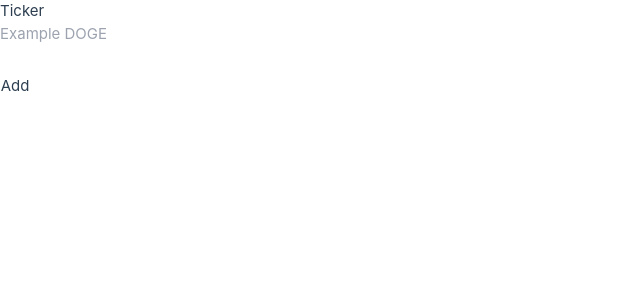
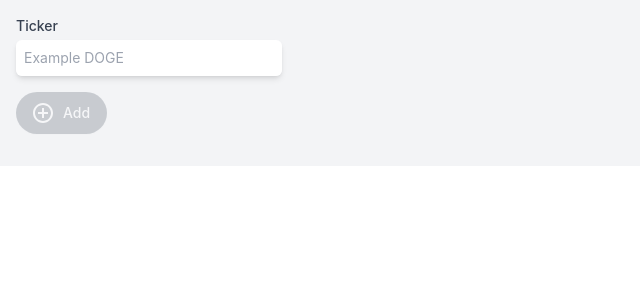
Before and after one commit to JamesHow1ett/vue3-learning-project, a Vue app: page / in a window 1280 px wide. Shown: the top 300 px of the page, without its empty margins (0-640 px from the left). Built offline with nearby package versions, Linux system fonts and the light colour scheme.

Commit message:
fix: update tailwind config

```diff
--- a/tailwind.config.js
+++ b/tailwind.config.js
@@ -1,8 +1,7 @@
 /* eslint-disable no-undef */
 /** @type {import('tailwindcss').Config} */
 module.exports = {
-  purge: ['./index.html', './src/**/*.{vue,js,ts,jsx,tsx}'],
-  content: [],
+  content: ['./index.html', './src/**/*.{vue,js,ts,jsx,tsx}'],
   theme: {
     extend: {},
   },
```
